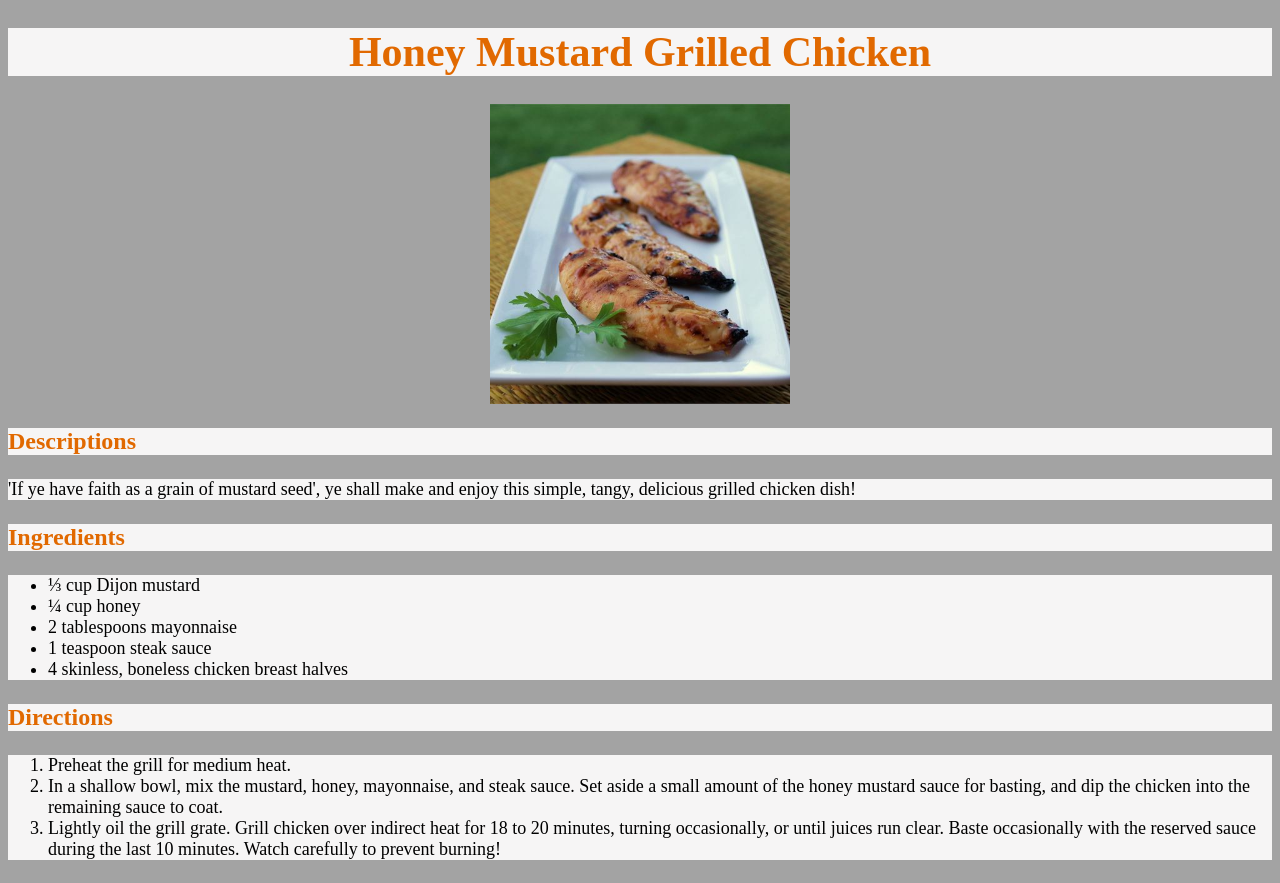
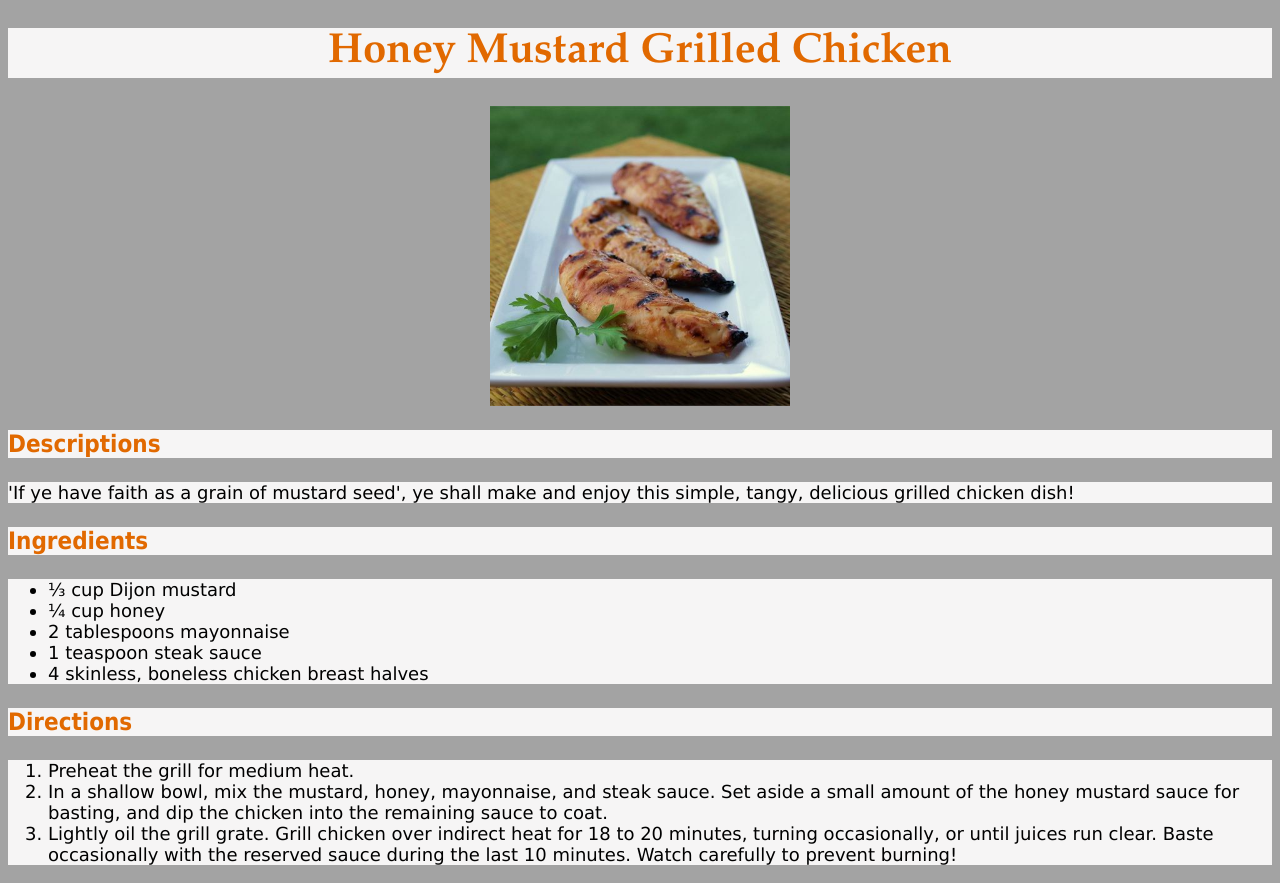
Before and after one commit to man7788/odin-recipes, a plain HTML site: page recipes/hmg-chicken.html in a window 1280 px wide. Drawn offline with Linux system fonts and the light colour scheme.

Commit message:
Add font styles

```diff
--- a/styles.css
+++ b/styles.css
@@ -7,12 +7,14 @@
   color: rgb(225, 105, 0);
   text-align: center;
   font-size: 42px;
+  font-family: "Garamond", serif;
 }
 
 .list.index {
   background-color: rgb(246, 245, 245);
   text-align: center;
   font-size: 32px;
+  font-family: "Tahoma", sans-serif;
 }
 
 img.recipe {
@@ -27,9 +29,11 @@
   background-color: rgb(246, 245, 245);
   color: rgb(225, 105, 0);
   font-size: 24px;
+  font-family: "Tahoma", sans-serif;
 }
 
 .text {
   background-color: rgb(246, 245, 245);
   font-size: 18px;
+  font-family: "Verdana", sans-serif;
 }
```
